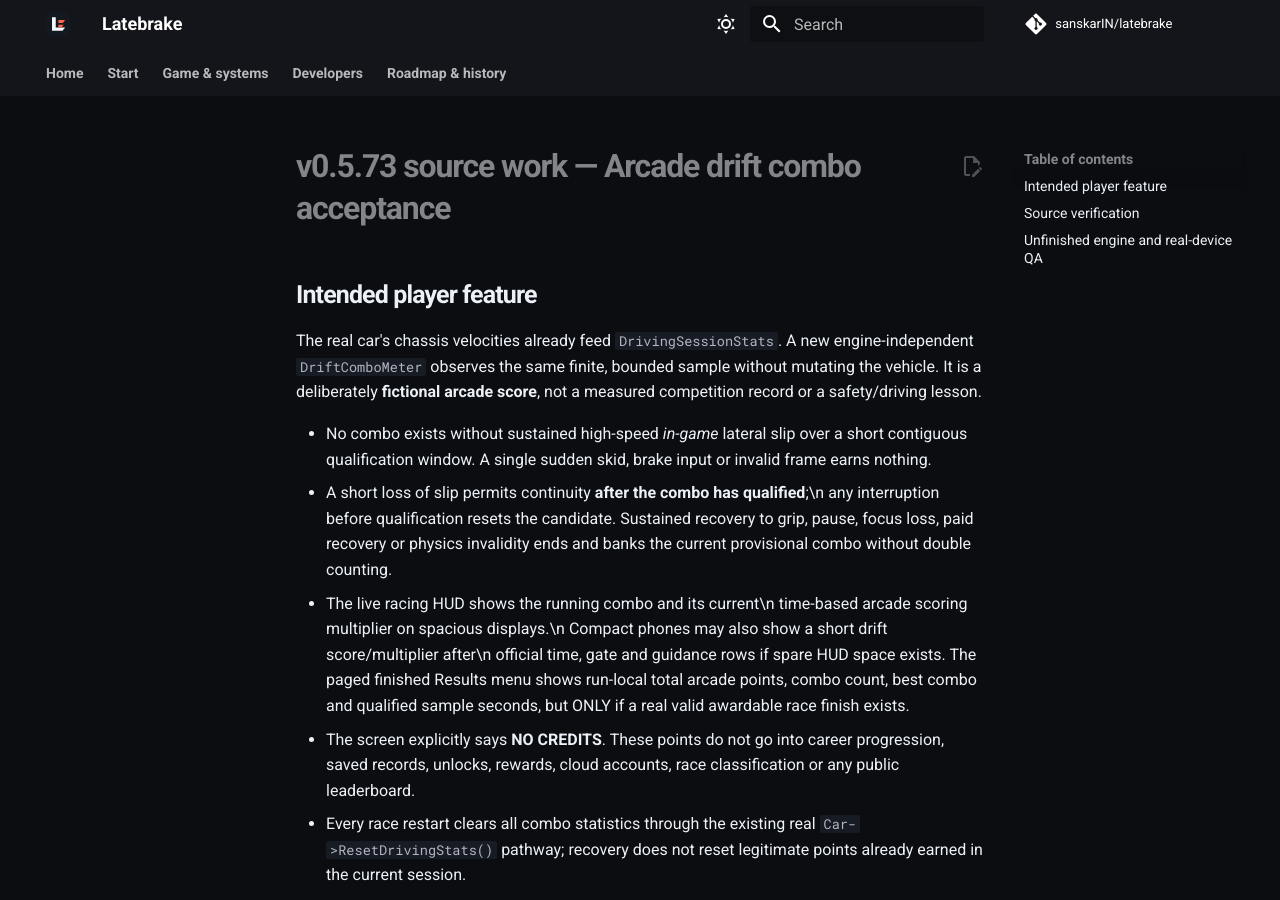
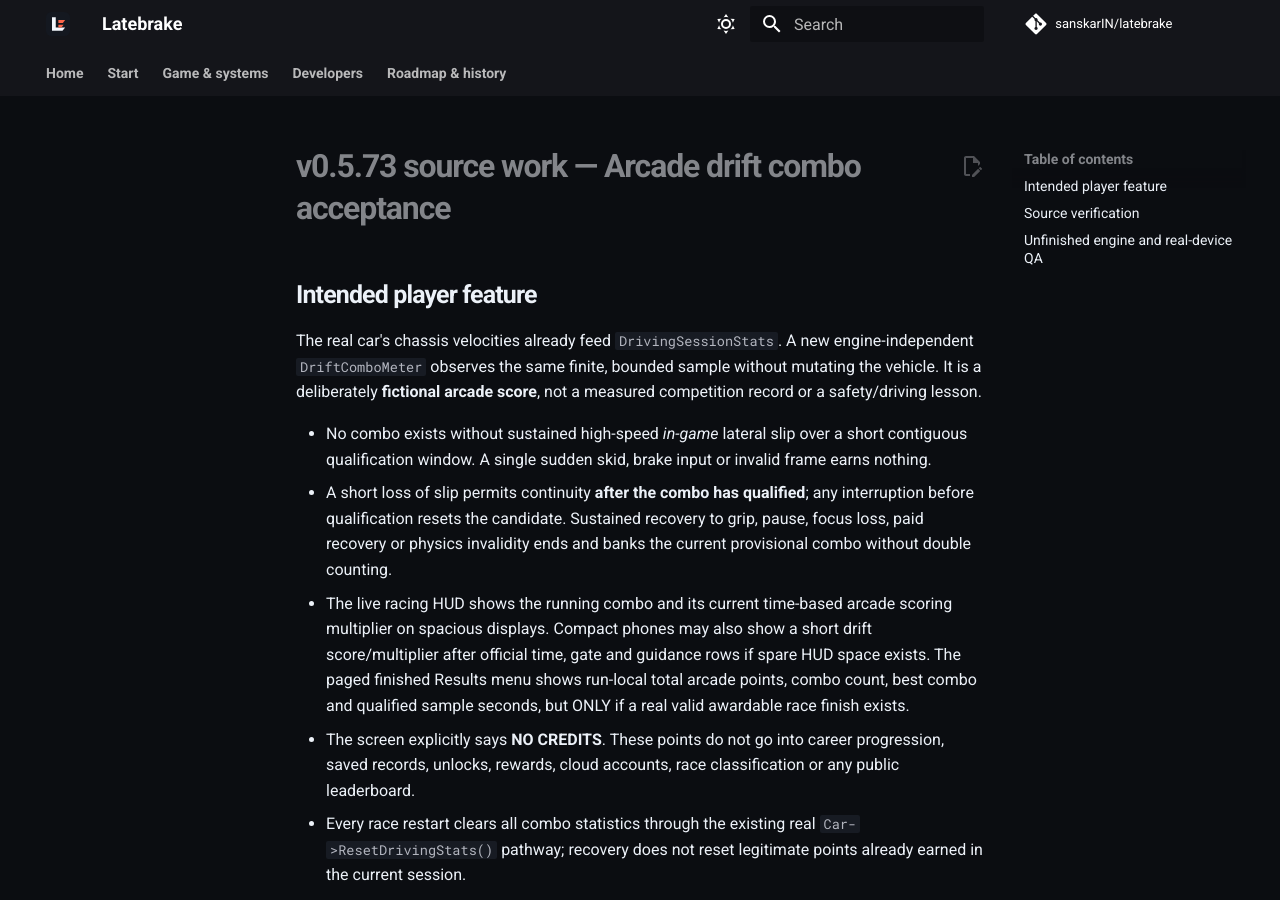
Before and after one commit to sanskarIN/latebrake, an MkDocs documentation site: the page built from docs/DRIFT_COMBO_QA.md, in a window 1280 px wide and 900 px high. Built offline with MkDocs 1.6.1 and Material for MkDocs 9.7.7, drawn with Linux system fonts in a browser that asks for light colours; comment, search, counter and statistics services are not loaded.

```diff
--- a/docs/DRIFT_COMBO_QA.md
+++ b/docs/DRIFT_COMBO_QA.md
@@ -11,10 +11,15 @@ not a measured competition record or a safety/driving lesson.
 - No combo exists without sustained high-speed *in-game* lateral slip
   over a short contiguous qualification window. A single sudden skid,
   brake input or invalid frame earns nothing.
-- A short loss of slip permits continuity **after the combo has qualified**;\n  any interruption before qualification resets the candidate. Sustained recovery to grip,
+- A short loss of slip permits continuity **after the combo has qualified**;
+  any interruption before qualification resets the candidate. Sustained
+  recovery to grip,
   pause, focus loss, paid recovery or physics invalidity ends and banks
   the current provisional combo without double counting.
-- The live racing HUD shows the running combo and its current\n  time-based arcade scoring multiplier on spacious displays.\n  Compact phones may also show a short drift score/multiplier after\n  official time, gate and guidance rows if spare HUD space exists.
+- The live racing HUD shows the running combo and its current
+  time-based arcade scoring multiplier on spacious displays.
+  Compact phones may also show a short drift score/multiplier after
+  official time, gate and guidance rows if spare HUD space exists.
   The paged finished Results menu shows run-local total arcade points,
   combo count, best combo and qualified sample seconds, but ONLY if a
   real valid awardable race finish exists.
```
